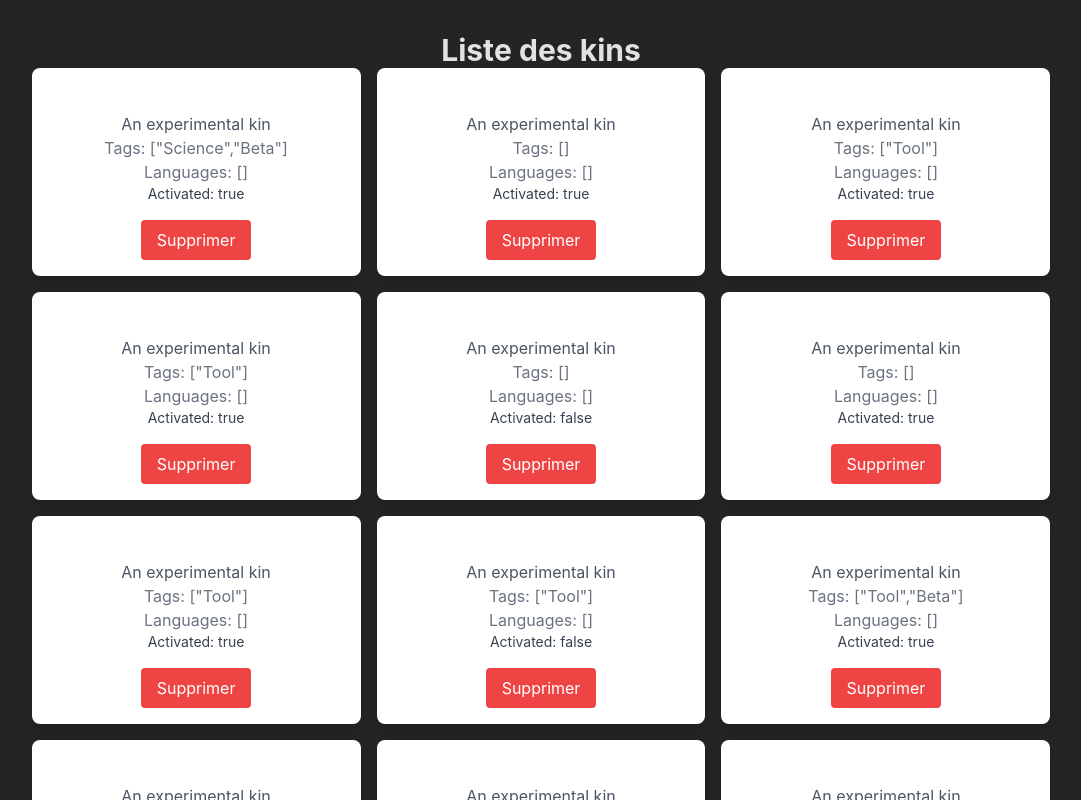
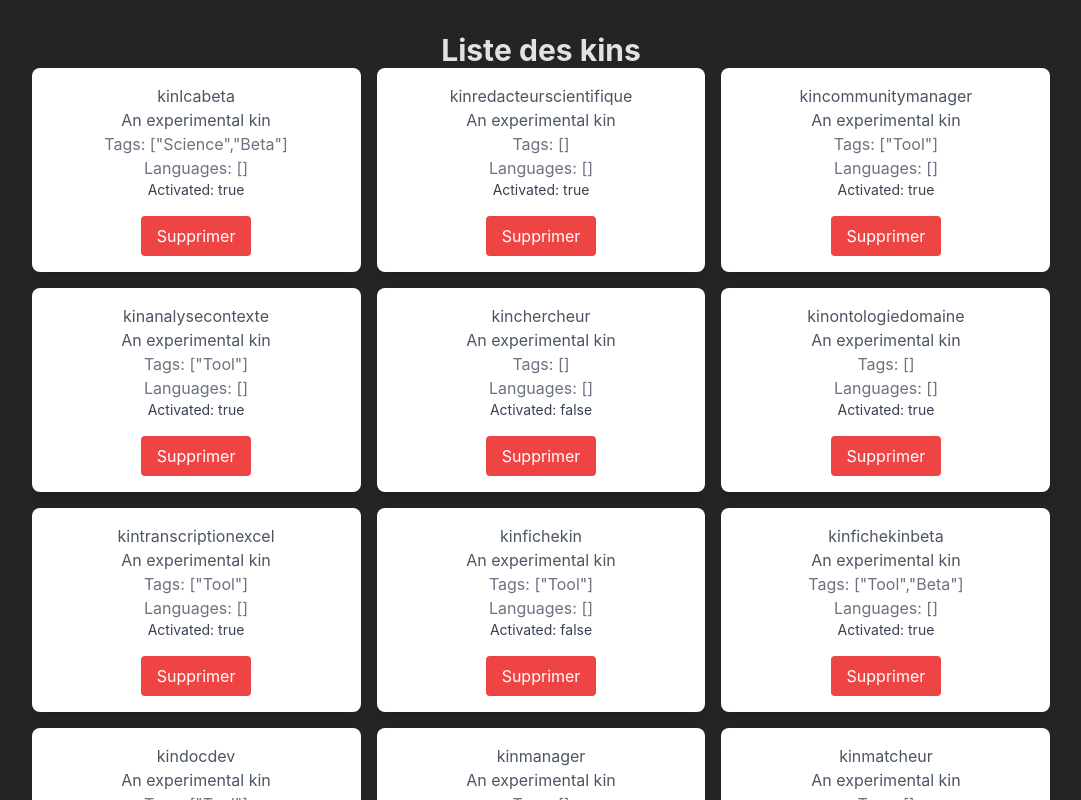
Before and after one commit to Maud6930/test-tech-digitalkin, a React (Vite) app in the folder skinapp/: page / in a window 1280 px wide. Shown: the top 800 px of the page, without its empty margins (99-1180 px from the left). Built offline with nearby package versions, Linux system fonts and the light colour scheme.

Commit message:
changement couleur nom kins

```diff
--- a/skinapp/src/kinslist.jsx
+++ b/skinapp/src/kinslist.jsx
@@ -26,7 +26,7 @@ function KinList() {
        <div className="grid grid-cols-1 md:grid-cols-2 lg:grid-cols-3 gap-4">
         {kins.map(kin => (
           <div key={kin.id} className="bg-white p-4 rounded-lg shadow-lg transform transition duration-300 hover:scale-105">
-            <h3 className="text-lg font-semibold">{kin.name}</h3>
+            <h3 className="text-gray-600">{kin.name}</h3>
             <p className="text-gray-600">{kin.description}</p>
             <p className="text-gray-500">Tags: {JSON.stringify(kin.tags)}</p>
             <p className="text-gray-500">Languages: {JSON.stringify(kin.languages)}</p>
```
